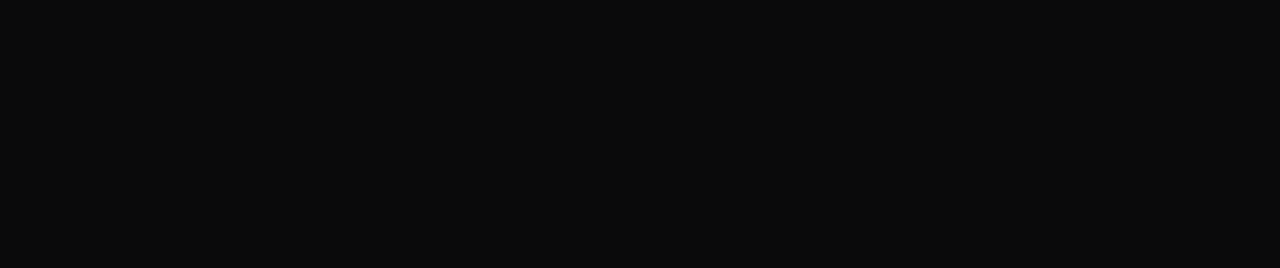
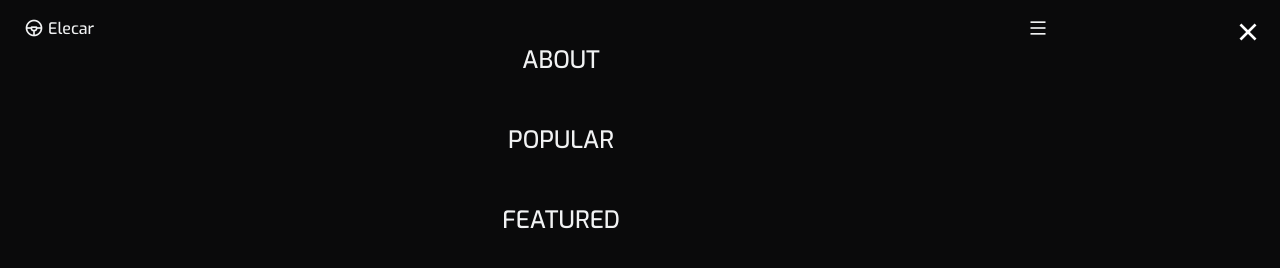
Before and after one commit to Zajroid/responsive-car-website, a plain HTML site: page index.html in a window 1280 px wide. Drawn offline with nearby package versions, Linux system fonts and the light colour scheme.

Commit message:
add home & headers

```diff
--- a/assets/css/styles.css
+++ b/assets/css/styles.css
@@ -110,9 +110,96 @@ img {
 }
 
 /*=============== HEADER & NAV ===============*/
+.header {
+  width: 100%;
+  background-color: transparent;
+  position: fixed;
+  top: 0;
+  left: 0;
+  z-index: var(--z-fixed);
+}
+
+.nav {
+  height: var(--header-height);
+  display: flex;
+  justify-content: space-between;
+  align-items: center;
+}
+
+.nav__logo,
+.nav__toggle {
+  color: var(--title-color);
+  display: inline-flex;
+}
+
+.nav__logo {
+  align-items: center;
+  column-gap: .25rem;
+  font-weight: var(--font-medium);
+  transition: .3s;
+}
+
+.nav__logo i {
+  font-size: 1.25rem;
+}
+
+.nav__logo:hover {
+  color: var(--first-color);
+}
+
+.nav__toggle {
+  font-size: 1.25rem;
+  cursor: pointer;
+}
+
+@media screen and (max-width: 767px) {
+  .nav__menu {
+    position: fixed;
+    border-color: hsla(0, 0%, 100%, .1);
+    top: 0;
+    right: -100%;
+    width: 100%;
+    height: 100%;
+    backdrop-filter: blur(96px);
+    transition: .3s;
+  }
+}
+
+.nav__list {
+  display: flex;
+  flex-direction: column;
+  text-align: center;
+  row-gap: 3rem;
+  padding-top: 9rem;
+}
+
+.nav__link {
+  text-transform: uppercase;
+  color: var(--title-color);
+  font-size: var(--h2-font-size);
+  font-weight: var(--font-medium);
+  transition: .3s;
+}
+
+.nav__link:hover {
+  color: var(--first-color);
+}
+
+.nav__close {
+  font-size: 2rem;
+  color: var(--white-color);
+  position: absolute;
+  top: 1rem;
+  right: 1rem;
+  cursor: pointer;
+}
+
 
 
 /* Show menu */
+.show-menu {
+  right: 0;
+}
 
 
 /* Change background header */
--- a/assets/js/main.js
+++ b/assets/js/main.js
@@ -1,8 +1,34 @@
 /*=============== SHOW MENU ===============*/
+const navMenu = document.getElementById('nav-menu'),
+      navToggle = document.getElementById('nav-toggle'),
+      navClose = document.getElementById('nav-close')
+
+/*==== MENU SHOW ====*/
+/* Validate if constant exists */
+if (navToggle){
+    navToggle.addEventListener('click', () => {
+        navMenu.classList.add('show-menu')
+    })
+}
+
+/*==== MENU HIDDEN ====*/
+/* Validate if constant exists */
+if (navToggle){
+    navClose.addEventListener('click', () => {
+        navMenu.classList.remove('show-menu')
+    })
+}
 
 
 /*=============== REMOVE MENU MOBILE ===============*/
+const navLink = document.querySelectorAll('.nav__link')
 
+function linkAction() {
+    const navMenu = document.getElementById('nav-menu')
+    // When we click on each nav__linkm we remove the show-menu class
+    navMenu.classList.remove('show-menu')
+}
+navLink.forEach(n => n.addEventListener('click', linkAction))
 
 /*=============== CHANGE BACKGROUND HEADER ===============*/
 
--- a/index.html
+++ b/index.html
@@ -21,7 +21,38 @@
     <body>
         <!--==================== HEADER ====================-->
         <header class="header" id="header">
+            <nav class="nav container">
+                <a href="#" class="nav__logo">
+                    <i class="ri-steering-2-line"></i>
+                    Elecar
+                </a>
 
+                <div class="nav__menu" id="nav-menu">
+                    <ul class="nav__list">
+                        <li class="nav__item">
+                            <a href="#home" class="nav__link">Home</a>
+                        </li>
+                        <li class="nav__item">
+                            <a href="#about" class="nav__link">About</a>
+                        </li>
+                        <li class="nav__item">
+                            <a href="#popular" class="nav__link">Popular</a>
+                        </li>
+                        <li class="nav__item">
+                            <a href="#featured" class="nav__link">Featured</a>
+                        </li>
+                    </ul>
+
+                    <div class="nav__close" id="nav-close">
+                        <i class="ri-close-line"></i>
+                    </div>
+                </div>
+
+                <!-- Toggle button -->
+                <div class="nav__toggle" id="nav-toggle">
+                    <i class="ri-menu-line"></i>
+                </div>
+            </nav>
         </header>
 
         <!--==================== MAIN ====================-->
```
